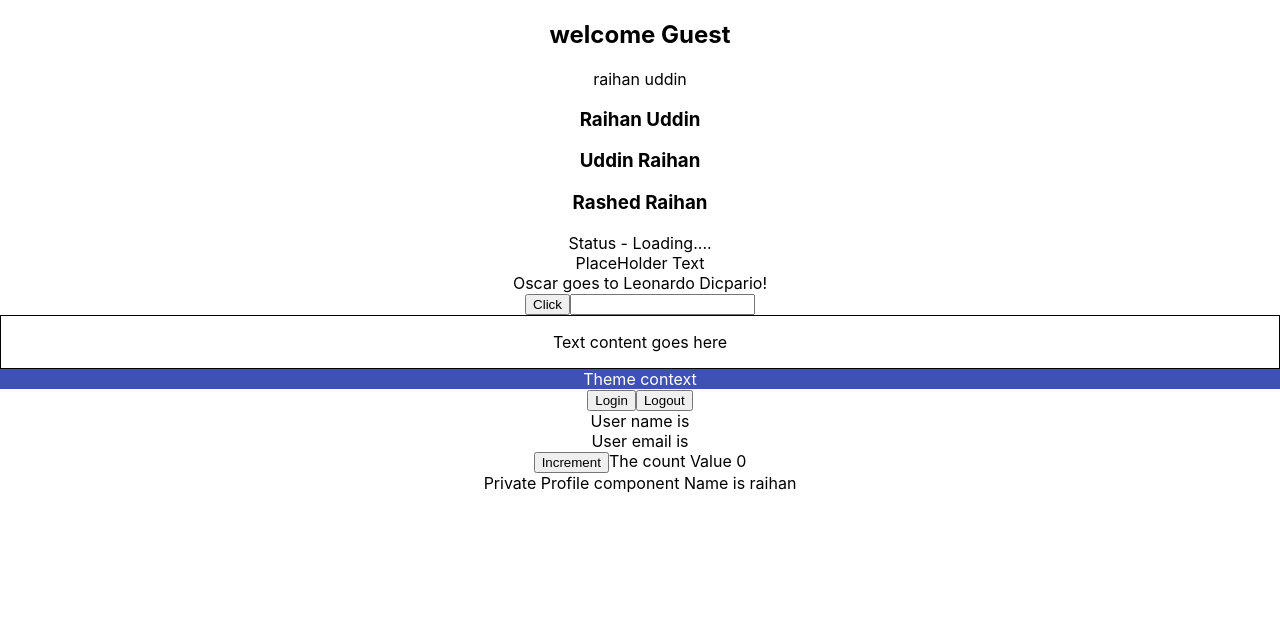
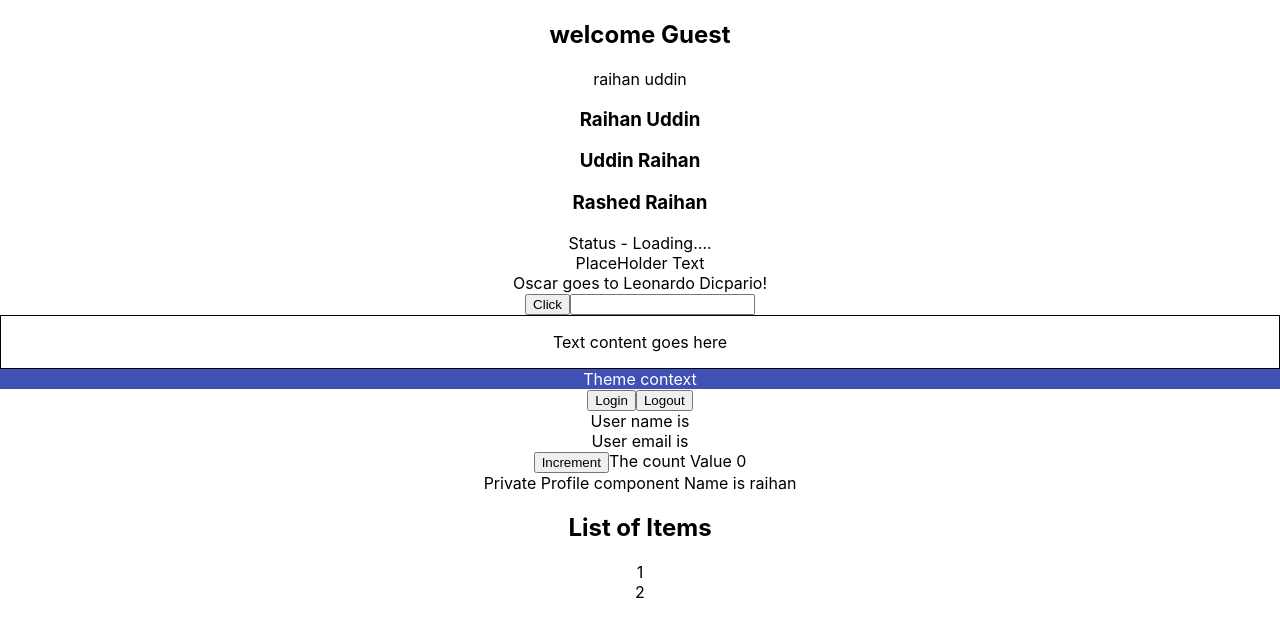
Before and after one commit to raihanwebmaster/React-TypeScript, a React (Create React App) app: page / in a window 1280 px wide. Shown: the top 636 px of the page. Built offline with nearby package versions, Linux system fonts and the light colour scheme.

Commit message:
generic props

```diff
--- a/src/App.tsx
+++ b/src/App.tsx
@@ -15,6 +15,7 @@ import { User } from "./components/context/User";
 import { Counter } from "./components/class/Counter";
 import { Private } from "./components/auth/Private";
 import { Profile } from "./components/auth/Profile";
+import { List } from "./components/generics/List";
 
 function App() {
   const personName = {
@@ -56,8 +57,25 @@ function App() {
       <UserContextProvider>
         <User />
       </UserContextProvider>
-      <Counter message="The count Value "/>
-      <Private isLoggedIn ={true} Component={Profile}/>
+      <Counter message="The count Value " />
+      <Private isLoggedIn={true} Component={Profile} />
+      {/* <List
+        items={["Batman", "Superman", "Wonder Woman"]}
+        onClick={(item) => console.log(item)}
+      /> */}
+      <List
+        items={[
+          {
+            first: "raihan",
+            id: 1,
+          },
+          {
+            first: "uddin",
+            id: 2,
+          },
+        ]}
+        onClick={(item) => console.log(item)}
+      />
     </div>
   );
 }
--- /dev/null
+++ b/src/components/generics/List.tsx
@@ -0,0 +1,19 @@
+type ListProps<T> = {
+    items: T[]
+    onClick: (value: T) => void;
+};
+
+export const List = <T extends {id: number}>({ items, onClick }: ListProps<T>) => {
+    return (
+        <div>
+            <h2>List of Items</h2>
+            {items.map((item, index) => {
+                return (
+                    <div key={item.id} onClick={() => onClick(item)}>
+                        {item.id}
+                    </div>
+                );
+            })}
+        </div>
+    );
+};
```
